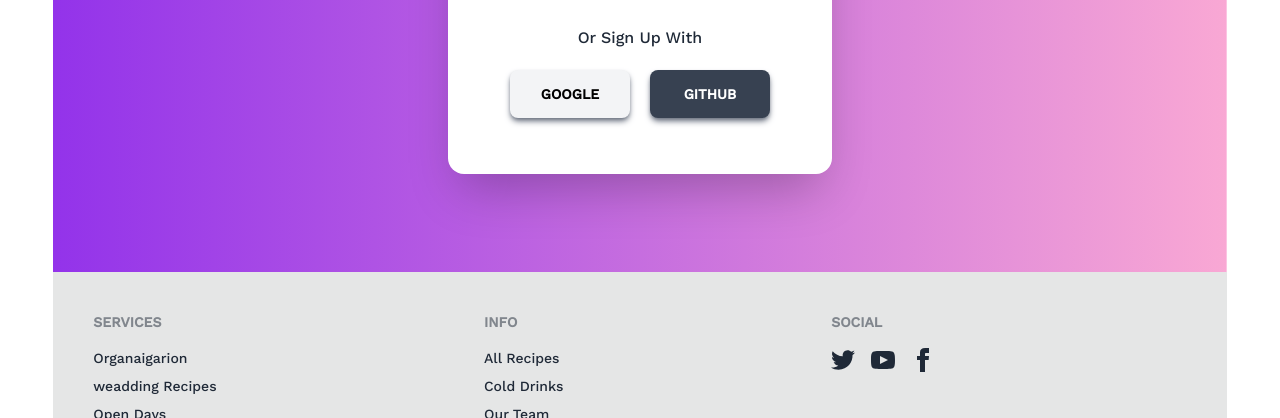
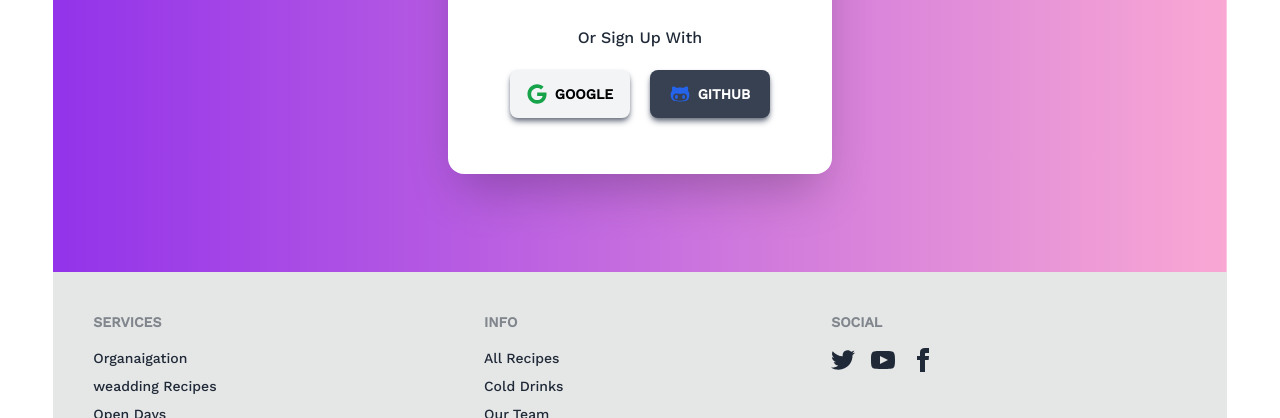
Before and after one commit to MD-TANVIR7462/Resturent-management, a React (Vite) app: page /login in a window 1280 px wide. Shown: the part 608-1026 px from the top of the page. Built offline with nearby package versions, Linux system fonts and the light colour scheme.

Commit message:
Env file added

```diff
--- /dev/null
+++ b/src/components/Firebase/firebase.js
@@ -0,0 +1,22 @@
+// Import the functions you need from the SDKs you need
+import { initializeApp } from "firebase/app";
+import { getAnalytics } from "firebase/analytics";
+// TODO: Add SDKs for Firebase products that you want to use
+// https://firebase.google.com/docs/web/setup#available-libraries
+
+// Your web app's Firebase configuration
+// For Firebase JS SDK v7.20.0 and later, measurementId is optional
+const firebaseConfig = {
+  apiKey: import.meta.env.VITE_apiKey,
+  authDomain: import.meta.env.VITE_authDomain,
+  projectId: import.meta.env.VITE_projectId,
+  storageBucket: import.meta.env.VITE_storageBucket,
+  messagingSenderId: import.meta.env.VITE_messagingSenderId,
+  appId: import.meta.env.VITE_appId,
+  measurementId: import.meta.env.VITE_measurementId
+};
+
+// Initialize Firebase
+const app = initializeApp(firebaseConfig);
+const analytics = getAnalytics(app);
+export default(app)
--- a/src/components/Footer/Footer.jsx
+++ b/src/components/Footer/Footer.jsx
@@ -6,7 +6,7 @@ const Footer = () => {
          <footer className="footer p-10 bg-base-300 text-base-content ">
   <div>
     <span className="footer-title">Services</span>
-    <a className="link link-hover">Organaigarion</a>
+    <a className="link link-hover">Organaigation</a>
     <a className="link link-hover">weadding Recipes</a>
     <a className="link link-hover">Open Days</a>
     <a className="link link-hover">Off Days</a>
--- a/src/components/Login/Login.jsx
+++ b/src/components/Login/Login.jsx
@@ -1,5 +1,6 @@
 import React from 'react';
 import { Link } from 'react-router-dom';
+import { FaGoogle,FaGithubAlt } from 'react-icons/fa';
 
 const Login = () => {
    return (
@@ -38,9 +39,9 @@ const Login = () => {
         </form >
         <p className='text-center mb-5'>Or Sign Up With</p>
            <div className='flex justify-center gap-5'>
-           <button className='btn w-[120px] bg-gray-100 border-none text-black  shadow-md shadow-gray-500 hover:text-black hover:bg-white '>Google</button>
+           <button className='btn w-[120px] bg-gray-100 border-none text-black  shadow-md shadow-gray-500 hover:text-black hover:bg-white '><span className='text-green-600 text-xl pr-2'><FaGoogle></FaGoogle></span> Google</button>
 
-            <button className='w-[120px] btn  bg-gray-700 border-none text-white  shadow-md shadow-gray-500 hover:text-white '>Github</button>
+            <button className='w-[120px] btn  bg-gray-700 border-none text-white  shadow-md shadow-gray-500 hover:text-white '> <span className='text-blue-600 text-xl pr-2'><FaGithubAlt></FaGithubAlt></span>Github</button>
            </div>
         </div>
 
--- a/src/components/ViewRecipies/Recipes.jsx
+++ b/src/components/ViewRecipies/Recipes.jsx
@@ -43,7 +43,7 @@ const success =()=>{
                <div className="card-actions  justify-center pt-3 flex ">
                   <p><span className='font-bold '>Rarings :</span> {rating}</p>
 
-                  <button type="button" onClick={success} disabled={disable} className=" text-xs md:text-sm btn border-none px-5 py-3 rounded-lg text-white font-bold  bg-gradient-to-r from-pink-400 to-purple-900 hover:from-pink-500 hover:to-indigo-950" ><FaHeart></FaHeart> Favourite</button>
+                  <button type="button" onClick={success} disabled={disable} className="  text-2xl btn border-none px-4 py-3 rounded-lg text-white font-bold  bg-gradient-to-r from-pink-400 to-purple-900 hover:from-pink-500 hover:to-indigo-950" ><FaHeart></FaHeart> </button>
                </div>
             </div>
          </div>
```
